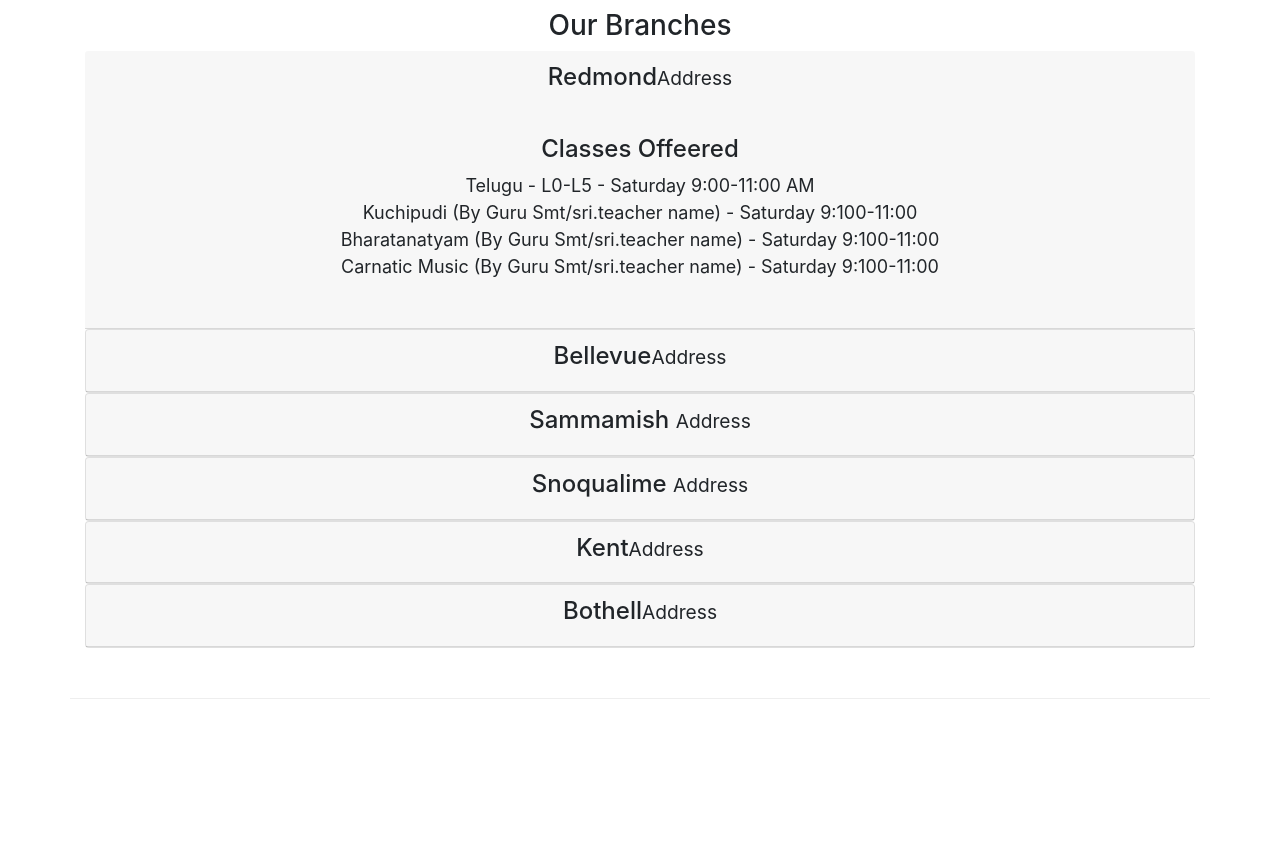
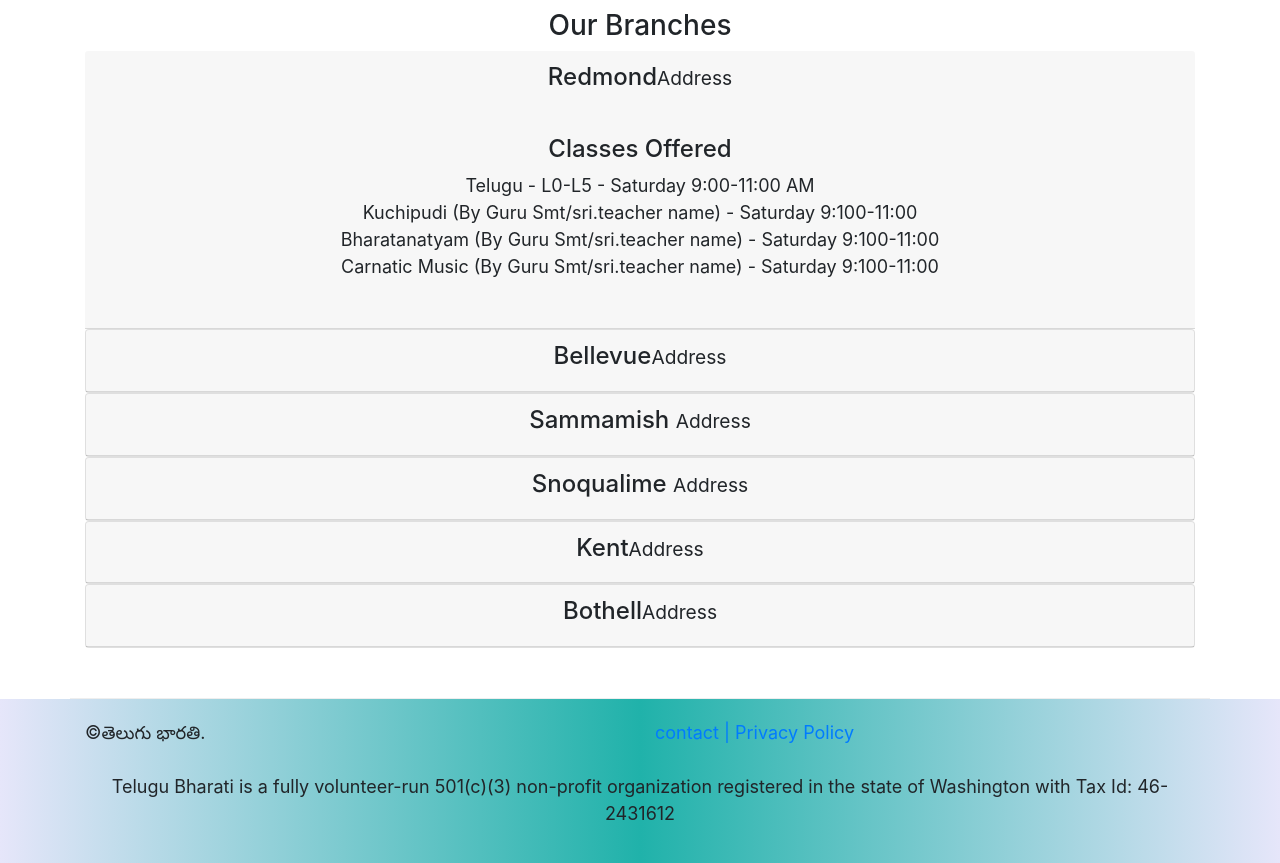
Before and after one commit to lavanyagundu/Telugubharathi, a website: page Schools.html in a window 1280 px wide. Shown: the part 460-1323 px from the top of the page. Before the commit the page ends 1159 px from the top, so only its background shows below. Drawn offline with nearby package versions, Linux system fonts and the light colour scheme.

Commit message:
updated with footer and page links

```diff
--- a/Schools.html
+++ b/Schools.html
@@ -43,7 +43,7 @@
                                        <li class="nav-items"><a class="nav-link"href="#">Schools</a></li>
                                        <li class="nav-items"> <a class="nav-link"href="Volunteers.html">Volunteers</a></li>
                                        <li class="nav-items"><a class="nav-link"href="#">Aboutus</a></li>
-                                       <li class="nav-items"><a class="nav-link"href="#">Donate</a></li>
+                                       <li class="nav-items"><a class="nav-link"href="donate.html">Donate</a></li>
                                        <li class="nav-items"><a class="nav-link"href="contact.html">Contactus</a></li>
                                    </ul>
                                </div>
@@ -61,7 +61,7 @@
                             <div class="collapse show" id="Redmond" data-parent="#accordion">
                                 <div class="card-body">
                                     <p>
-                                        <h4>Classes Offeered</h4>
+                                        <h4>Classes Offered</h4>
                                         Telugu - L0-L5 - Saturday 9:00-11:00 AM</br>
                                         Kuchipudi (By Guru Smt/sri.teacher name) - Saturday 9:100-11:00</br>
                                         Bharatanatyam (By Guru Smt/sri.teacher name) - Saturday 9:100-11:00</br>
@@ -84,7 +84,7 @@
                                 <div class="collapse" id="bellevue" data-parent="#accordion">
                                     <div class="card-body">
                                         <p class="p d-none d-sm-block">
-                                            <h4>Classes Offeered</h4>
+                                            <h4>Classes Offered</h4>
                                             Telugu - L0-L5 - Saturday 9:00-11:00 AM</br>
                                             Kuchipudi (By Guru Smt/sri.teacher name) - Saturday 9:100-11:00</br>
                                             Bharatanatyam (By Guru Smt/sri.teacher name) - Saturday 9:100-11:00</br>
@@ -102,7 +102,7 @@
                                 <div class="collapse" id="Sammamish" data-parent="accordion">
                                     <div class="card-body">
                                         <p class="d-none d-sm-block">
-                                            <h4>Classes Offeered</h4>
+                                            <h4>Classes Offered</h4>
                                             Telugu - L0-L5 - Saturday 9:00-11:00 AM</br>
                                             Kuchipudi (By Guru Smt/sri.teacher name) - Saturday 9:100-11:00</br>
                                             Bharatanatyam (By Guru Smt/sri.teacher name) - Saturday 9:100-11:00</br>
@@ -120,7 +120,7 @@
                                 <div class="collapse" id="Snoqualime" data-parent="accordion">
                                     <div class="card-body">
                                         <p class="d-none d-sm-block">
-                                            <h4>Classes Offeered</h4>
+                                            <h4>Classes Offered</h4>
                                             Telugu - L0-L5 - Saturday 9:00-11:00 AM</br>
                                             Kuchipudi (By Guru Smt/sri.teacher name) - Saturday 9:100-11:00</br>
                                             Bharatanatyam (By Guru Smt/sri.teacher name) - Saturday 9:100-11:00</br>
@@ -138,7 +138,7 @@
                                 <div class="collapse" id="Kent" data-parent="accordion">
                                     <div class="card-body">
                                         <p class="d-none d-sm-block">
-                                            <h4>Classes Offeered</h4>
+                                            <h4>Classes Offered</h4>
                                             Telugu - L0-L5 - Saturday 9:00-11:00 AM</br>
                                             Kuchipudi (By Guru Smt/sri.teacher name) - Saturday 9:100-11:00</br>
                                             Bharatanatyam (By Guru Smt/sri.teacher name) - Saturday 9:100-11:00</br>
@@ -156,7 +156,7 @@
                                 <div class="collapse" id="Bothell" data-parent="accordion">
                                     <div class="card-body">
                                         <p class="d-none d-sm-block">
-                                            <h4>Classes Offeered</h4>
+                                            <h4>Classes Offered</h4>
                                             Telugu - L0-L5 - Saturday 9:00-11:00 AM</br>
                                             Kuchipudi (By Guru Smt/sri.teacher name) - Saturday 9:100-11:00</br>
                                             Bharatanatyam (By Guru Smt/sri.teacher name) - Saturday 9:100-11:00</br>
@@ -172,7 +172,26 @@
         </div>
         <footer>
 
-        </footer>
+        </footer> <footer class="site-footer">
+            <div class="container">
+                   <div class="row">
+                           <div class="col">©తెలుగు భారతి.
+                               </div>
+                               <div class="col mx-auto">
+                                   <a href="contact.html">contact |</a><a href="privacypolicy">  Privacy Policy</a>
+                               </div>
+                   </div>
+                   <br>
+           <div class="row">
+               <div class="col">
+                   <p class="text-center"> Telugu Bharati is a fully volunteer-run 501(c)(3) non-profit organization
+                       registered in the state of Washington with Tax Id: 46-2431612</p>
+               </div>
+           </div>
+
+       </div>
+
+   </footer>
          <!-- jQuery must come first, then Popper.js, then the Bootstrap JavaScript plugins.-->
 <!-- build:js js/main.js -->
 <script src="node_modules/jquery/dist/jquery.slim.min.js"></script>
--- a/css/styles.css
+++ b/css/styles.css
@@ -45,7 +45,7 @@
     bottom: 0;
 }
 .site-footer {
-    background-image: linear-gradient(#CEC8FF, white);
+    background-image: linear-gradient(to right,lavender, lightseagreen,lavender);
     padding: 20px 0;
  }
   .maincontainer{
```
Also changed, not shown: Volunteers.html (+22 -1 lines), donate.html (+3 -3 lines), index.html (+20 -3 lines).
